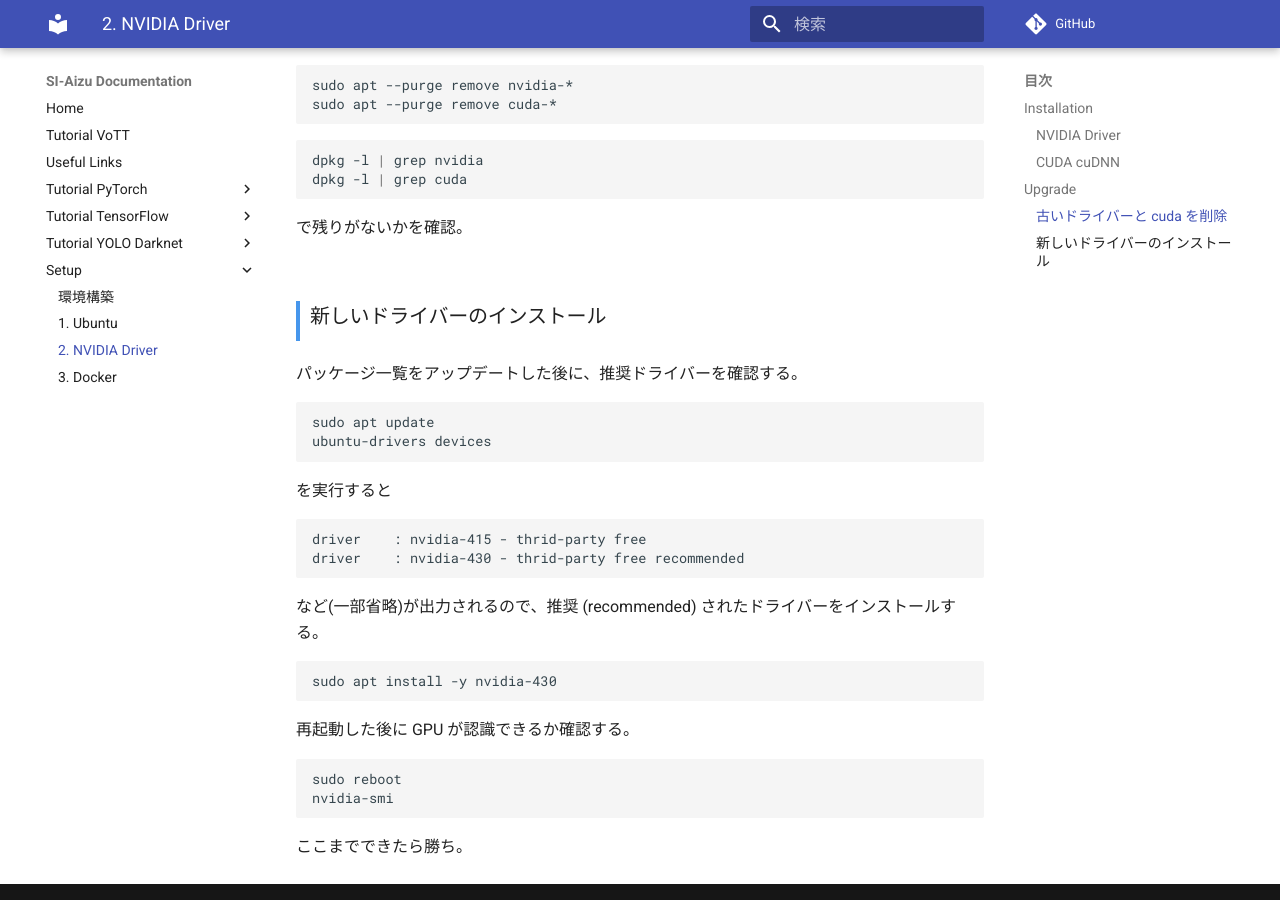
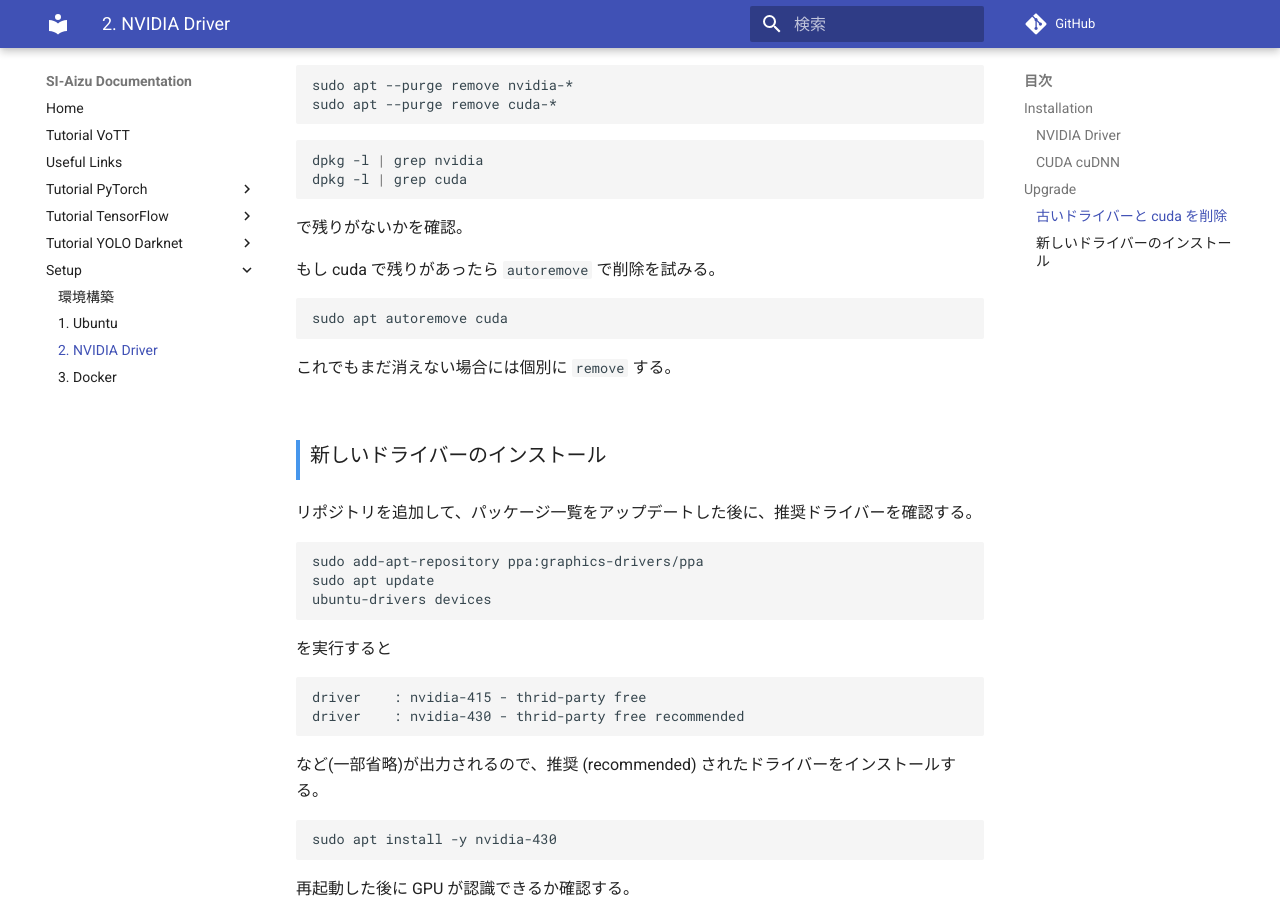
Before and after one commit to SI-Aizu/documentation, an MkDocs documentation site: the page built from docs/setup/2-nvidia-driver.md, in a window 1280 px wide and 900 px high, scrolled down 1671 px. Built offline with MkDocs 1.6.1 and Material for MkDocs 9.7.7, drawn with Linux system fonts in a browser that asks for light colours; comment, search, counter and statistics services are not loaded.

Commit message:
fix 2-nvidia-driver (#69)

````diff
--- a/docs/setup/2-nvidia-driver.md
+++ b/docs/setup/2-nvidia-driver.md
@@ -78,12 +78,21 @@
 
 で残りがないかを確認。
 
+もし cuda で残りがあったら `autoremove` で削除を試みる。
+
+```sh
+sudo apt autoremove cuda
+```
+
+これでもまだ消えない場合には個別に `remove` する。
+
 ### 新しいドライバーのインストール
 
 
-パッケージ一覧をアップデートした後に、推奨ドライバーを確認する。
+リポジトリを追加して、パッケージ一覧をアップデートした後に、推奨ドライバーを確認する。
 
 ```sh
+sudo add-apt-repository ppa:graphics-drivers/ppa
 sudo apt update
 ubuntu-drivers devices
 ```
````
